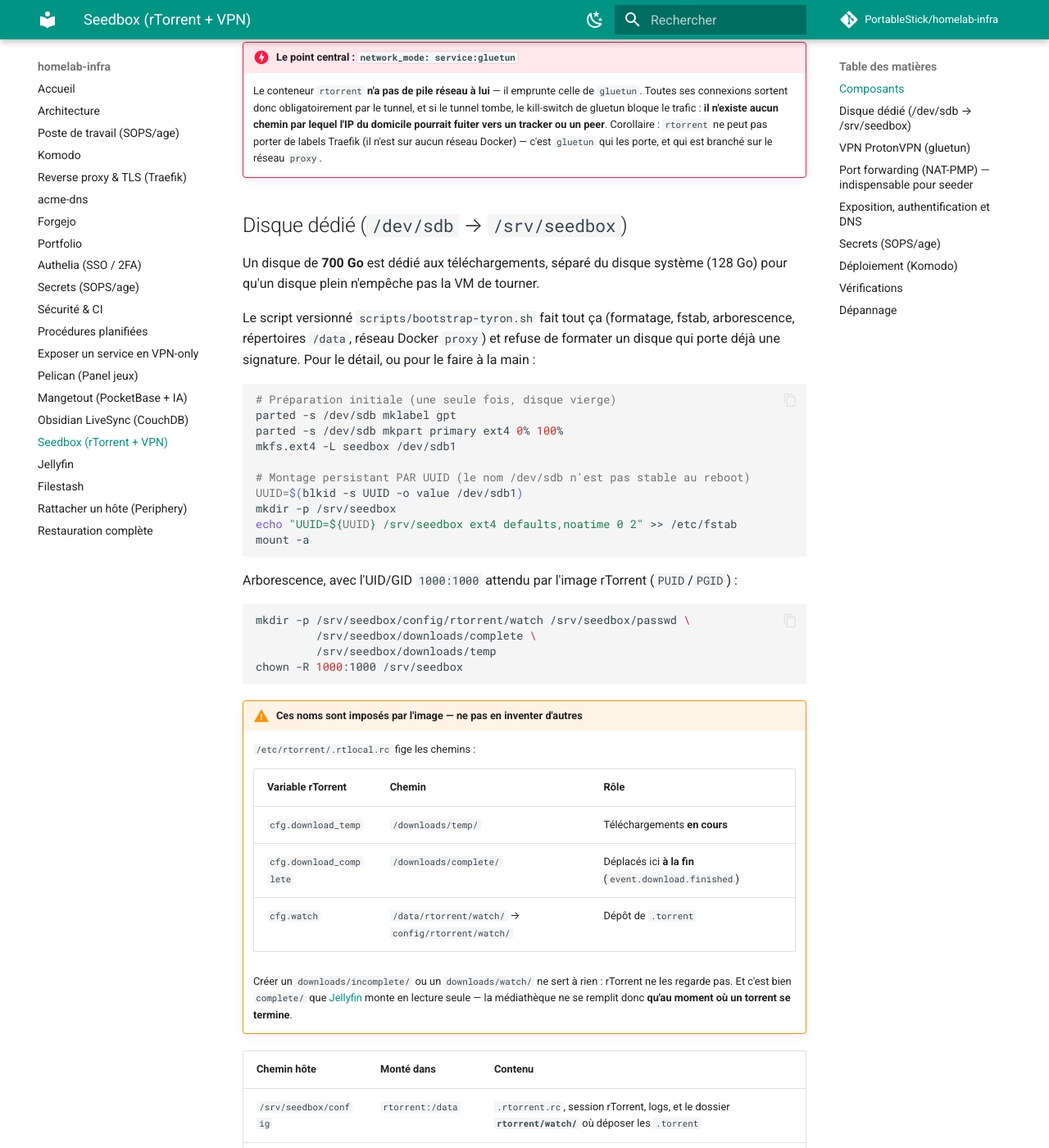
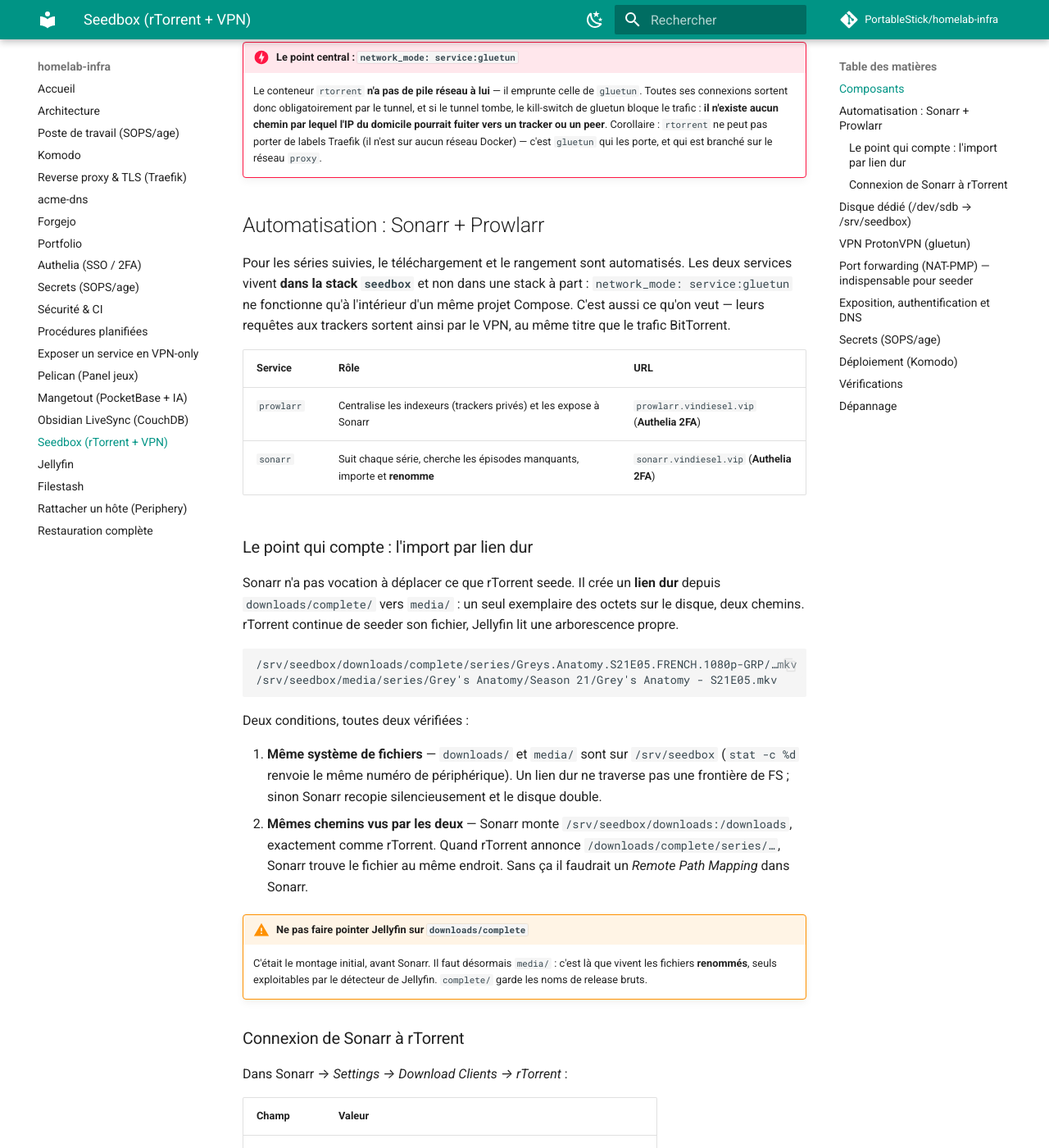
Before and after one commit to PortableStick/homelab-infra, an MkDocs documentation site: the page built from docs/seedbox.md, in a window 1280 px wide and 1400 px high, scrolled down 706 px. Shown: the whole window at 82% size. Built offline with MkDocs 1.6.1 and Material for MkDocs 9.7.7, drawn with Linux system fonts in a browser that asks for light colours; comment, search, counter and statistics services are not loaded; some of the changed text lies outside the part shown.

Commit message:
feat(seedbox): Sonarr + Prowlarr, import par lien dur vers une bibliotheque propre
Automatise le suivi des series : Prowlarr centralise les trackers prives,
Sonarr sait ce qui manque, cherche, telecharge via rTorrent puis renomme
dans la structure que Jellyfin attend.

Les deux vivent dans la stack seedbox et non dans une stack dediee :
network_mode "service:gluetun" ne fonctionne qu'au sein d'un meme projet
Compose. C'est aussi l'effet recherche - leurs requetes aux trackers
sortent par le VPN, comme le trafic BitTorrent.

Import par LIEN DUR de downloads/complete vers media/ : un seul exemplaire
des octets, deux chemins. rTorrent continue de seeder son fichier pendant
que Jellyfin lit l'arborescence renommee. Deux conditions, verifiees sur
l'hote :

  - meme systeme de fichiers (stat -c %d identique, /dev/sda1 pour les
    deux) - sinon Sonarr recopie en silence et le disque double ;
  - memes chemins des deux cotes (/downloads/...), sinon il faudrait un
    Remote Path Mapping.

Jellyfin bascule donc de downloads/complete vers media/ : c'est la que
vivent les fichiers renommes, les seuls que son detecteur exploite
correctement. complete/ garde les noms de release bruts. Le basculement
est indolore, rien n'a encore ete telecharge.

Sonarr parle a rTorrent sur 127.0.0.1:8001 - meme pile reseau, et le port
de sante evite l'auth_basic du 8000, pour la meme raison que le script de
port forwarding.

Co-Authored-By: Claude Opus 5 (1M context) <noreply@anthropic.com>

````diff
--- a/docs/seedbox.md
+++ b/docs/seedbox.md
@@ -22,6 +22,57 @@ Sources : `hosts/tyron/stacks/seedbox/`, `secrets/tyron/seedbox.env`,
     fuiter vers un tracker ou un peer**. Corollaire : `rtorrent` ne peut pas porter de labels Traefik
     (il n'est sur aucun réseau Docker) — c'est `gluetun` qui les porte, et qui est branché sur le
     réseau `proxy`.
+
+## Automatisation : Sonarr + Prowlarr
+
+Pour les séries suivies, le téléchargement et le rangement sont automatisés. Les deux services
+vivent **dans la stack `seedbox`** et non dans une stack à part : `network_mode: service:gluetun`
+ne fonctionne qu'à l'intérieur d'un même projet Compose. C'est aussi ce qu'on veut — leurs requêtes
+aux trackers sortent ainsi par le VPN, au même titre que le trafic BitTorrent.
+
+| Service | Rôle | URL |
+| --- | --- | --- |
+| `prowlarr` | Centralise les indexeurs (trackers privés) et les expose à Sonarr | `prowlarr.vindiesel.vip` (**Authelia 2FA**) |
+| `sonarr` | Suit chaque série, cherche les épisodes manquants, importe et **renomme** | `sonarr.vindiesel.vip` (**Authelia 2FA**) |
+
+### Le point qui compte : l'import par lien dur
+
+Sonarr n'a pas vocation à déplacer ce que rTorrent seede. Il crée un **lien dur** depuis
+`downloads/complete/` vers `media/` : un seul exemplaire des octets sur le disque, deux chemins.
+rTorrent continue de seeder son fichier, Jellyfin lit une arborescence propre.
+
+```
+/srv/seedbox/downloads/complete/series/Greys.Anatomy.S21E05.FRENCH.1080p-GRP/…mkv   ← rTorrent seede
+/srv/seedbox/media/series/Grey's Anatomy/Season 21/Grey's Anatomy - S21E05.mkv      ← même inode
+```
+
+Deux conditions, toutes deux vérifiées :
+
+1. **Même système de fichiers** — `downloads/` et `media/` sont sur `/srv/seedbox` (`stat -c %d`
+   renvoie le même numéro de périphérique). Un lien dur ne traverse pas une frontière de FS ; sinon
+   Sonarr recopie silencieusement et le disque double.
+2. **Mêmes chemins vus par les deux** — Sonarr monte `/srv/seedbox/downloads:/downloads`, exactement
+   comme rTorrent. Quand rTorrent annonce `/downloads/complete/series/…`, Sonarr trouve le fichier
+   au même endroit. Sans ça il faudrait un *Remote Path Mapping* dans Sonarr.
+
+!!! warning "Ne pas faire pointer Jellyfin sur `downloads/complete`"
+    C'était le montage initial, avant Sonarr. Il faut désormais `media/` : c'est là que vivent les
+    fichiers **renommés**, seuls exploitables par le détecteur de Jellyfin. `complete/` garde les
+    noms de release bruts.
+
+### Connexion de Sonarr à rTorrent
+
+Dans Sonarr → *Settings → Download Clients → rTorrent* :
+
+| Champ | Valeur |
+| --- | --- |
+| Host / Port | `127.0.0.1` / `8001` |
+| URL Path | `RPC2` |
+| Category | `series` (= le label ruTorrent, donc le sous-dossier de `complete/`) |
+
+`127.0.0.1` fonctionne parce que Sonarr partage la pile réseau de gluetun avec rTorrent. Et on vise
+**8001**, le port de santé sans authentification, pour la même raison que le script de port
+forwarding : le port 8000 impose un `auth_basic` sur un `/passwd/rpc.htpasswd` laissé vide.
 
 ## Disque dédié (`/dev/sdb` → `/srv/seedbox`)
 
````
Also changed, not shown: docs/jellyfin.md (+2 -2 lines), 5 other files.
